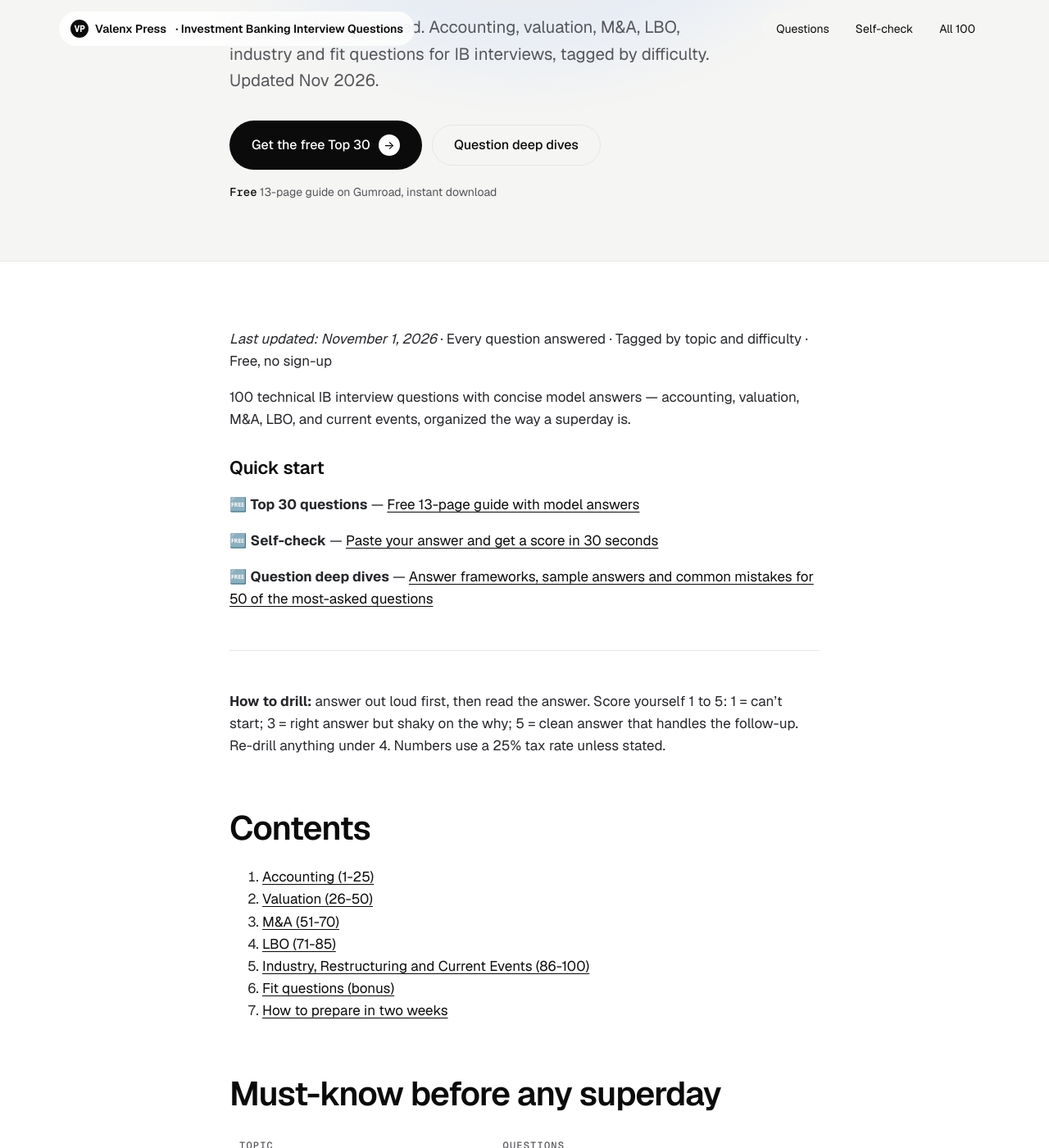
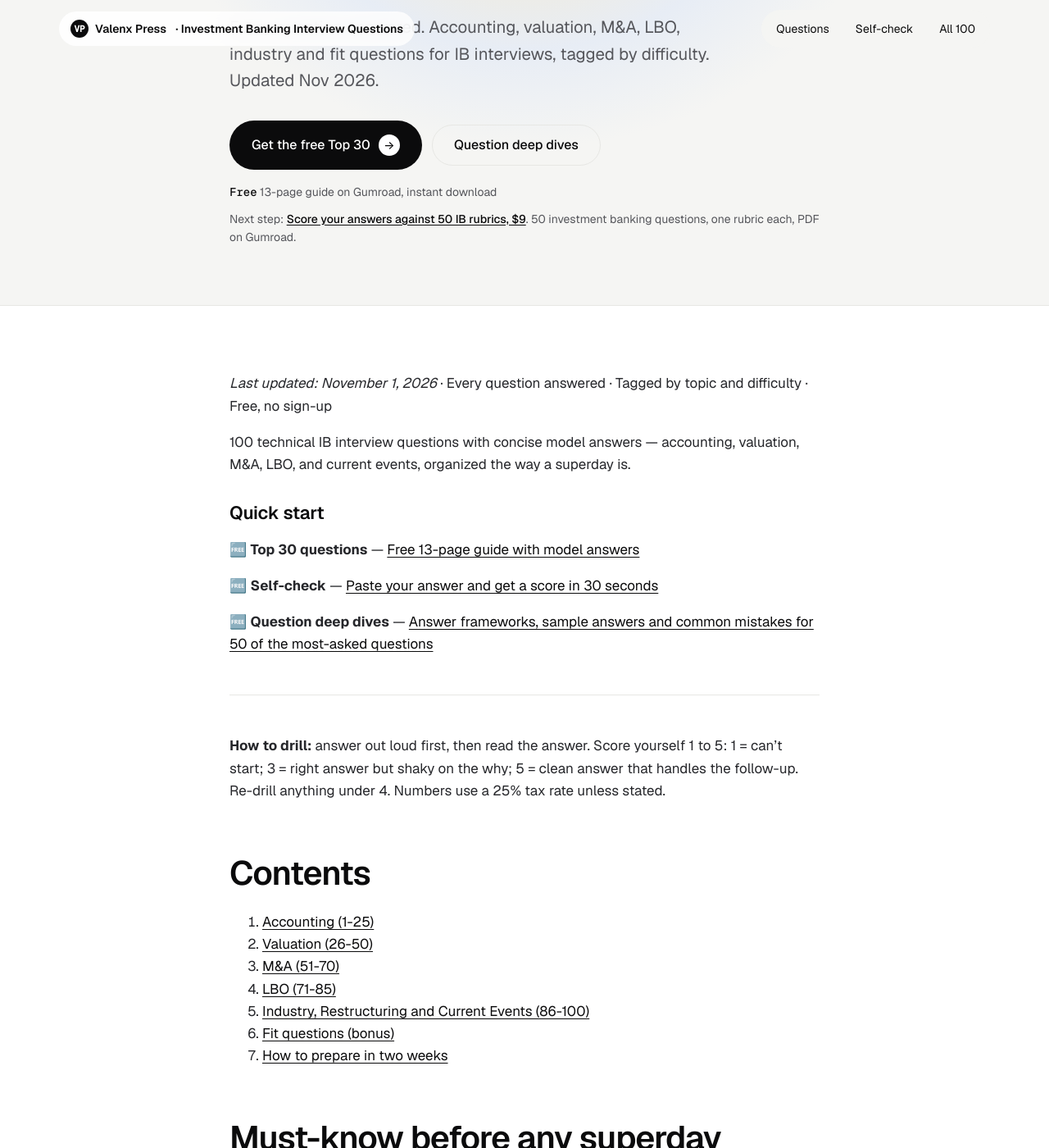
Before and after one commit to Johnnnmai/investment-banking-interview-questions, a Jekyll site: the page built from README.md, in a window 1280 px wide and 1400 px high, scrolled down 485 px. Shown: the whole window at 82% size. Built offline with Jekyll 4.4.1, drawn with Linux system fonts in a browser that asks for light colours; some web fonts are replaced; our own code applies the rules of GitHub Pages for plain Markdown files; some of the changed text lies outside the part shown.

Commit message:
Add $9 IB scoring rubric as a text line under the free Top 30 CTA on question pages and home (tier9_cta in _config.yml, EARLYBF in its url); free Top 30 stays primary

```diff
--- a/_config.yml
+++ b/_config.yml
@@ -17,6 +17,13 @@ qpage_cta:  # paid CTA constant. show: false hides every paid link on IB surface
   promo_text: "40% off with code EARLYBF until Nov 3, 11:59 PM PT"  # shown only while the url contains EARLYBF
   offer_expires: "2026-11-04T07:59:00Z"  # EARLYBF expiry from the Gumroad product page; promo lines also hide client-side after it
   site_name: "Investment Banking Interview Questions"
+tier9_cta:  # $9 paid tier: one text line under the free Top 30 CTA on question pages and home (_includes/tier9-line.html). The free Top 30 stays primary.
+  # EARLYBF: 40% off until Nov 3 2026 11:59 PM PT (checked on the Gumroad product page Nov 1 2026); remove the ?offer_code query after that.
+  url: https://sirjohnnymai.gumroad.com/l/ib-50-questions-scoring-rubric?offer_code=EARLYBF
+  utm: utm_source=site&amp;utm_medium=cta&amp;utm_campaign=tripwire9_20261101
+  lead: "Next step: "
+  link_text: "Score your answers against 50 IB rubrics, $9"
+  post: ". 50 investment banking questions, one rubric each, PDF on Gumroad."
 free_cta:  # primary CTA: the free IB Top 30 guide (no offer code)
   url: https://sirjohnnymai.gumroad.com/l/ib-top-30-questions
   label: Free guide
--- a/_includes/hero-buy.html
+++ b/_includes/hero-buy.html
@@ -1,2 +1,2 @@
 {%- comment -%} Above-the-fold buttons: free Top 30 first, paid bundle as a text line. Params: campaign, ghost_href, ghost_text, medium, source. {%- endcomment -%}
-<div class="acts"><a class="btn btn-primary" href="{% include buy-url.html kind='free' campaign=include.campaign content='hero' medium=include.medium source=include.source %}">{{ site.free_cta.button }} <span class=dot aria-hidden=true>&rarr;</span></a><a class="btn btn-ghost" href="{{ include.ghost_href }}">{{ include.ghost_text }}</a></div><p class="price-line"><span><span class="num">Free</span> 13-page guide on Gumroad, instant download</span></p>{% include paid-line.html campaign=include.campaign content='hero_paid' medium=include.medium source=include.source %}
+<div class="acts"><a class="btn btn-primary" href="{% include buy-url.html kind='free' campaign=include.campaign content='hero' medium=include.medium source=include.source %}">{{ site.free_cta.button }} <span class=dot aria-hidden=true>&rarr;</span></a><a class="btn btn-ghost" href="{{ include.ghost_href }}">{{ include.ghost_text }}</a></div><p class="price-line"><span><span class="num">Free</span> 13-page guide on Gumroad, instant download</span></p>{% include tier9-line.html campaign=include.campaign place='hero' tier9=include.tier9 %}{% include paid-line.html campaign=include.campaign content='hero_paid' medium=include.medium source=include.source %}
--- a/_includes/qpage-cta.html
+++ b/_includes/qpage-cta.html
@@ -1,3 +1,3 @@
 {%- comment -%} Single CTA partial. Change the offers in _config.yml (free_cta for the primary button, qpage_cta for the paid bundle). {%- endcomment -%}
 {%- assign cta_campaign = include.campaign | default: page.slug -%}
-<div class=cta><span class=label>{{ site.free_cta.label }}</span><b>{{ site.free_cta.headline }}</b><p>{{ site.free_cta.text }}</p><a class="btn btn-primary" href="{% include buy-url.html kind='free' campaign=cta_campaign content='cta_box' medium=include.medium source=include.source %}">{{ site.free_cta.button }} <span class=dot aria-hidden=true>&rarr;</span></a>{% include paid-line.html campaign=cta_campaign content='cta_box_paid' medium=include.medium source=include.source %}</div>
+<div class=cta><span class=label>{{ site.free_cta.label }}</span><b>{{ site.free_cta.headline }}</b><p>{{ site.free_cta.text }}</p><a class="btn btn-primary" href="{% include buy-url.html kind='free' campaign=cta_campaign content='cta_box' medium=include.medium source=include.source %}">{{ site.free_cta.button }} <span class=dot aria-hidden=true>&rarr;</span></a>{% include tier9-line.html campaign=cta_campaign place='cta_box' tier9=include.tier9 %}{% include paid-line.html campaign=cta_campaign content='cta_box_paid' medium=include.medium source=include.source %}</div>
--- /dev/null
+++ b/_includes/tier9-line.html
@@ -0,0 +1,2 @@
+{%- comment -%} $9 scoring rubric text line, from site.tier9_cta in _config.yml. Params: campaign and place (utm_content is campaign_place), tier9 ('off' hides it). {%- endcomment -%}
+{%- if include.tier9 != 'off' and site.tier9_cta.url -%}{%- assign tu = site.tier9_cta.url -%}<p class="alt-buy tier9">{{ site.tier9_cta.lead }}<a href="{{ tu }}{% if tu contains '?' %}&amp;{% else %}?{% endif %}{{ site.tier9_cta.utm }}&amp;utm_content={{ include.campaign }}_{{ include.place }}">{{ site.tier9_cta.link_text }}</a>{{ site.tier9_cta.post }}</p>{%- endif -%}
--- a/assets/valenx.css
+++ b/assets/valenx.css
@@ -214,3 +214,4 @@ footer.site a{color:var(--ink-2)}
 
 .alt-buy{font-size:var(--fs-small);color:var(--ink-2);margin:0}
 .alt-buy a{color:var(--ink);text-decoration:underline;text-underline-offset:2px}
+.alt-buy.tier9{margin-top:10px}.cta .alt-buy.tier9{margin-top:0}.alt-buy.tier9 a{font-weight:500;white-space:nowrap}
```
Also changed, not shown: alternatives/index.html (+3 -3 lines).
